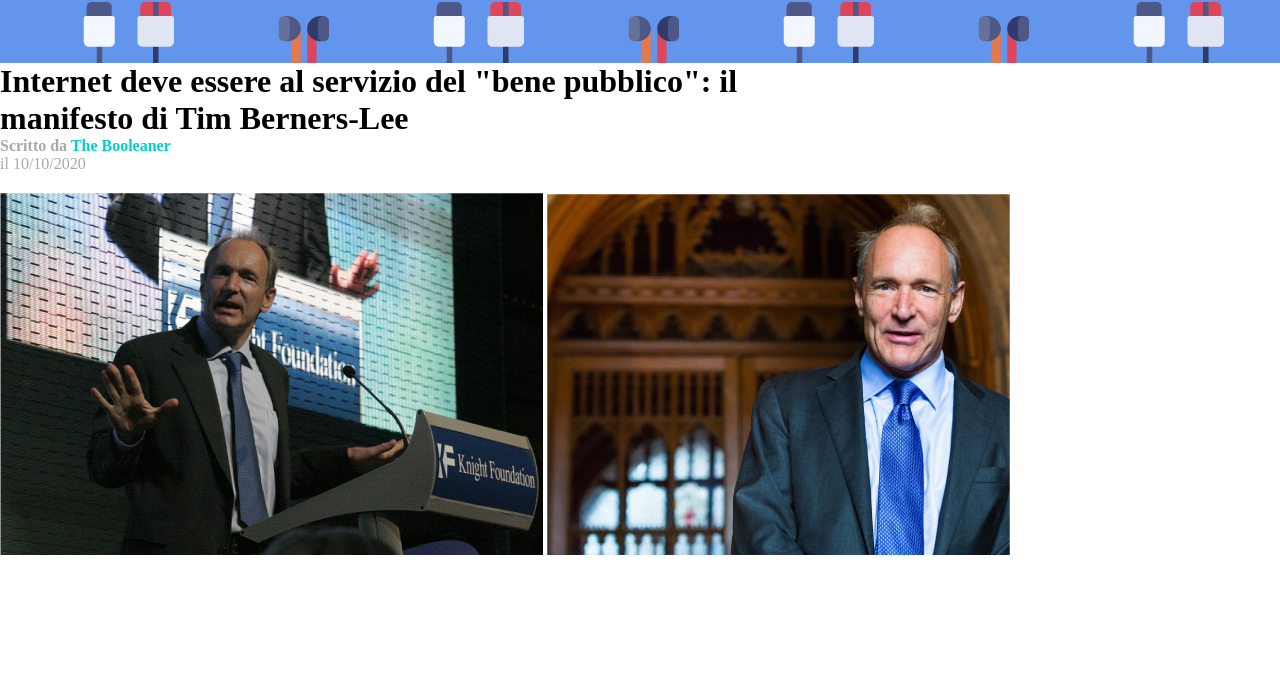
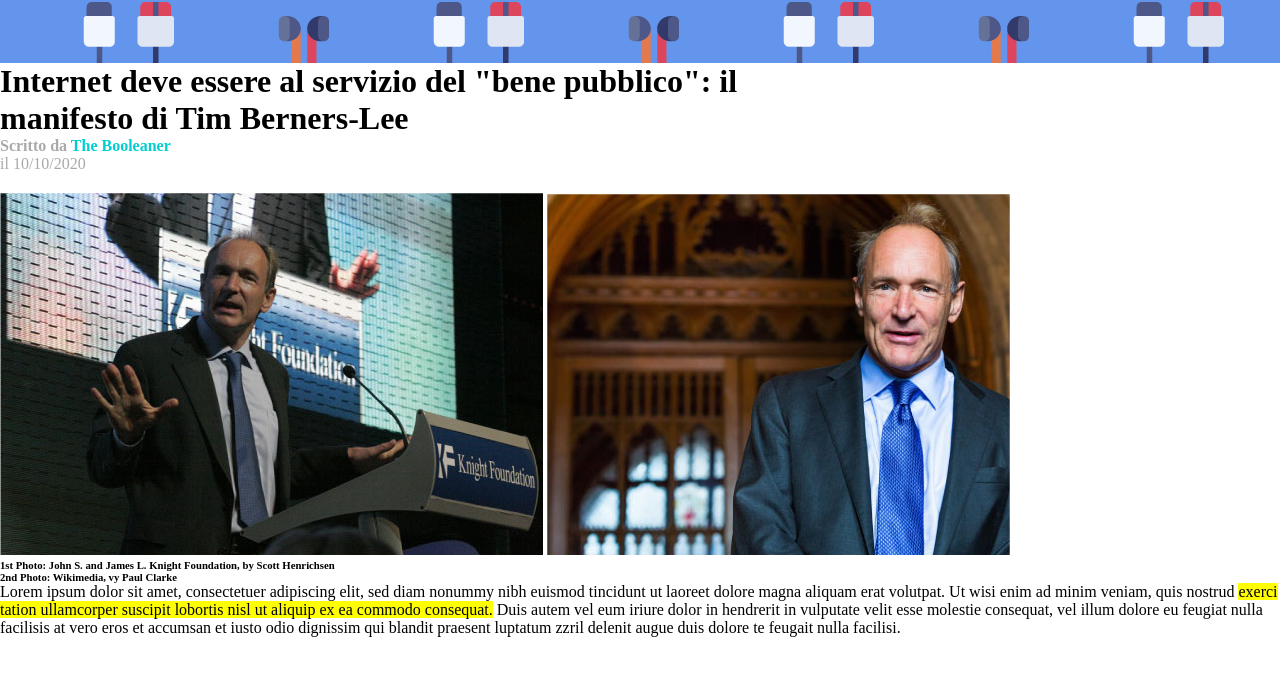
Before and after one commit to AndyDAntuono/html-css-booleaner, a plain HTML site: page index.html in a window 1280 px wide. Shown: the part 112-788 px from the top of the page. Drawn offline with Linux system fonts and the light colour scheme.

Commit message:
[UPD] Main, insertion of first paragraph

```diff
--- a/index.html
+++ b/index.html
@@ -23,8 +23,21 @@
     </header>
 
     <main>
+        <!--SEZIONE FOTO DI TIM E LA LORO DESCRIZIONE-->
         <img src="./img/tim-1.jpg" alt="tim-one">
         <img src="./img/tim-2.jpg" alt="tim-two">
+        <h6>1st Photo: John S. and James L. Knight Foundation, by Scott Henrichsen</h6>
+        <h6>2nd Photo: Wikimedia, vy Paul Clarke</h6>
+
+        <!--PRIMO PARAGRAFO PRINCIPALE-->
+        <div>
+            Lorem ipsum dolor sit amet, consectetuer adipiscing elit, sed diam nonummy nibh euismod tincidunt ut laoreet dolore magna aliquam erat volutpat. Ut wisi enim
+            ad minim veniam, quis nostrud <mark>exerci tation ullamcorper suscipit lobortis nisl ut aliquip ex ea commodo consequat.</mark> Duis autem vel eum iriure dolor in hendrerit in
+            vulputate velit esse molestie consequat, vel illum dolore eu feugiat nulla facilisis at vero eros et accumsan et iusto odio dignissim qui blandit praesent luptatum
+            zzril delenit augue duis dolore te feugait nulla facilisi.
+        </div>
+
+
     </main>
 
     <footer></footer>
```
